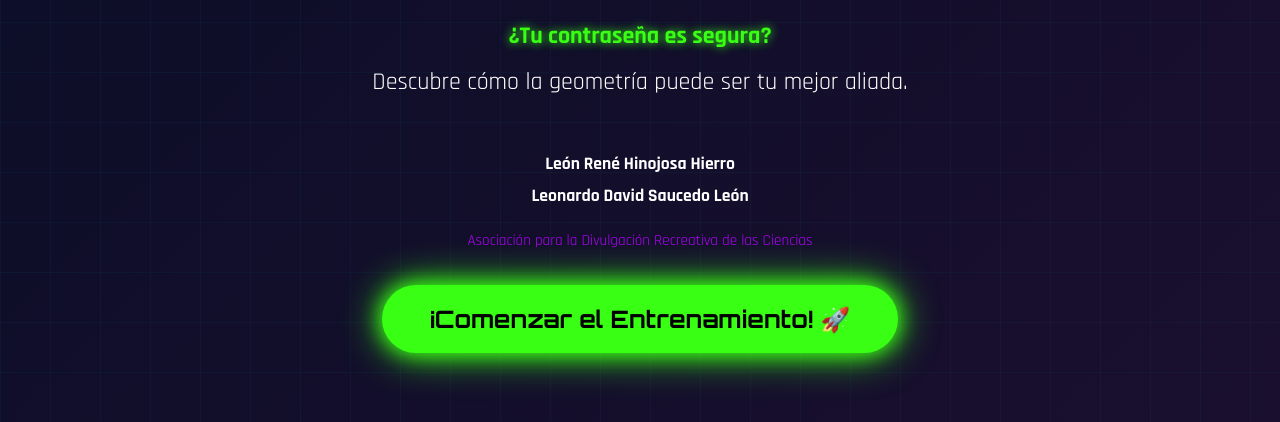
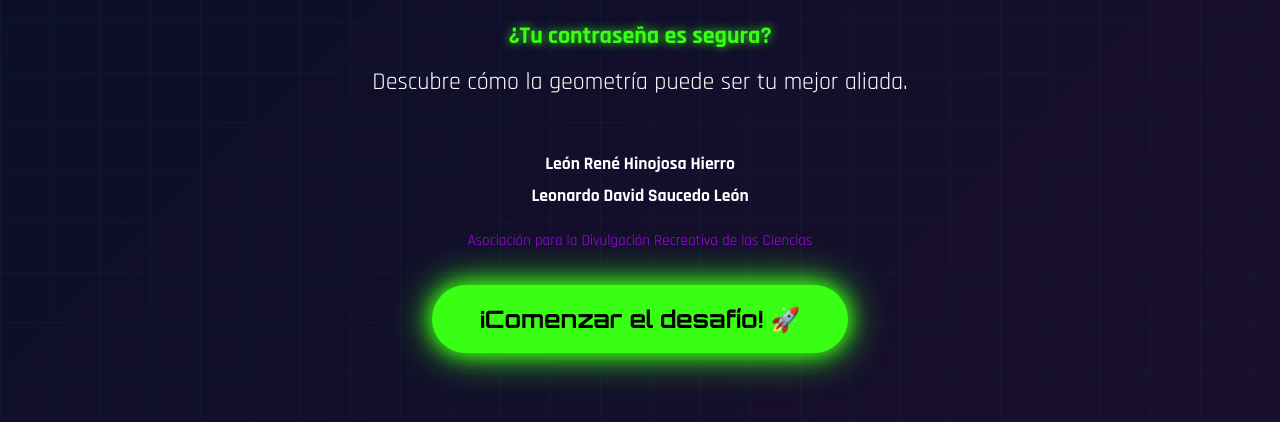
Before and after one commit to lexeperit/geometry-bash, a plain HTML site: page index.html in a window 1280 px wide. Shown: the part 378-800 px from the top of the page. Drawn offline with Linux system fonts and the light colour scheme.

Commit message:
Update button text from 'Entrenamiento' to 'desafío'

```diff
--- a/index.html
+++ b/index.html
@@ -43,7 +43,7 @@
 
             <button id="startBtn" class="cta-button">
                 <span class="button-content">
-                    ¡Comenzar el Entrenamiento! 🚀
+                    ¡Comenzar el desafío! 🚀
                 </span>
                 <span class="button-glow"></span>
             </button>
```
